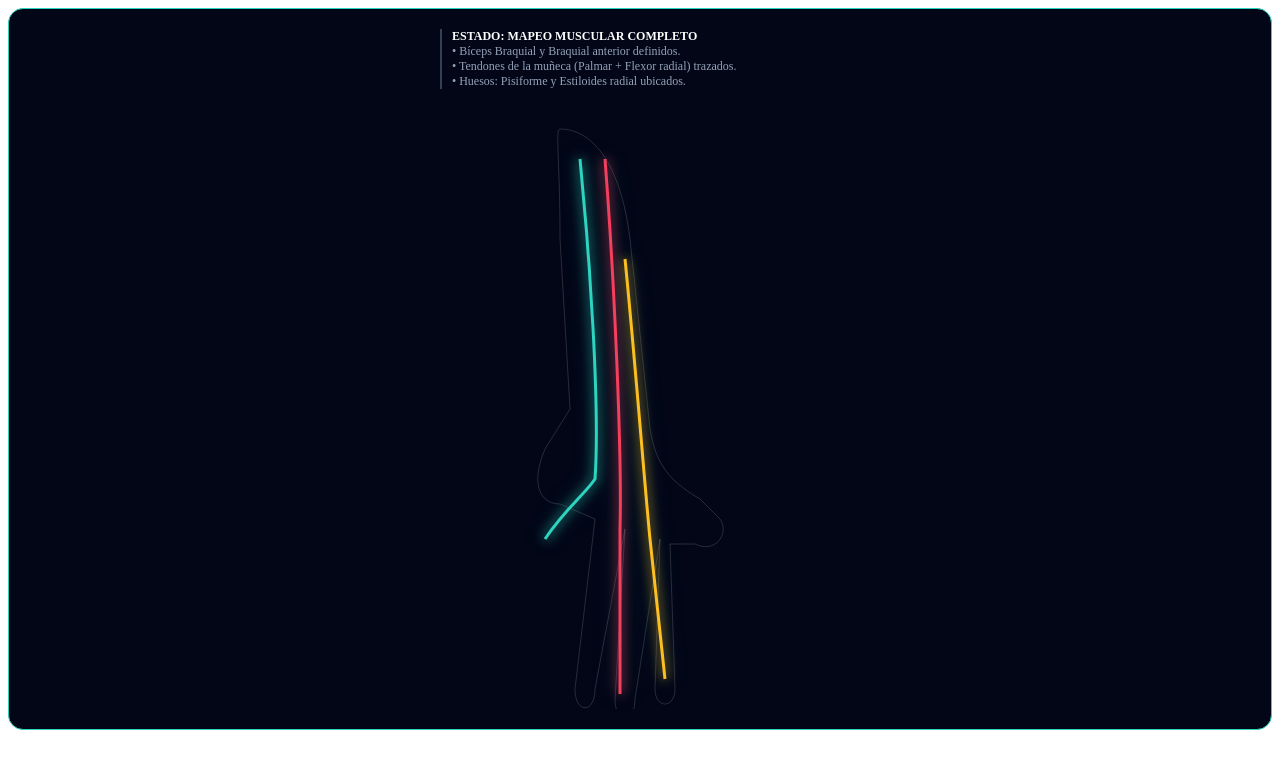
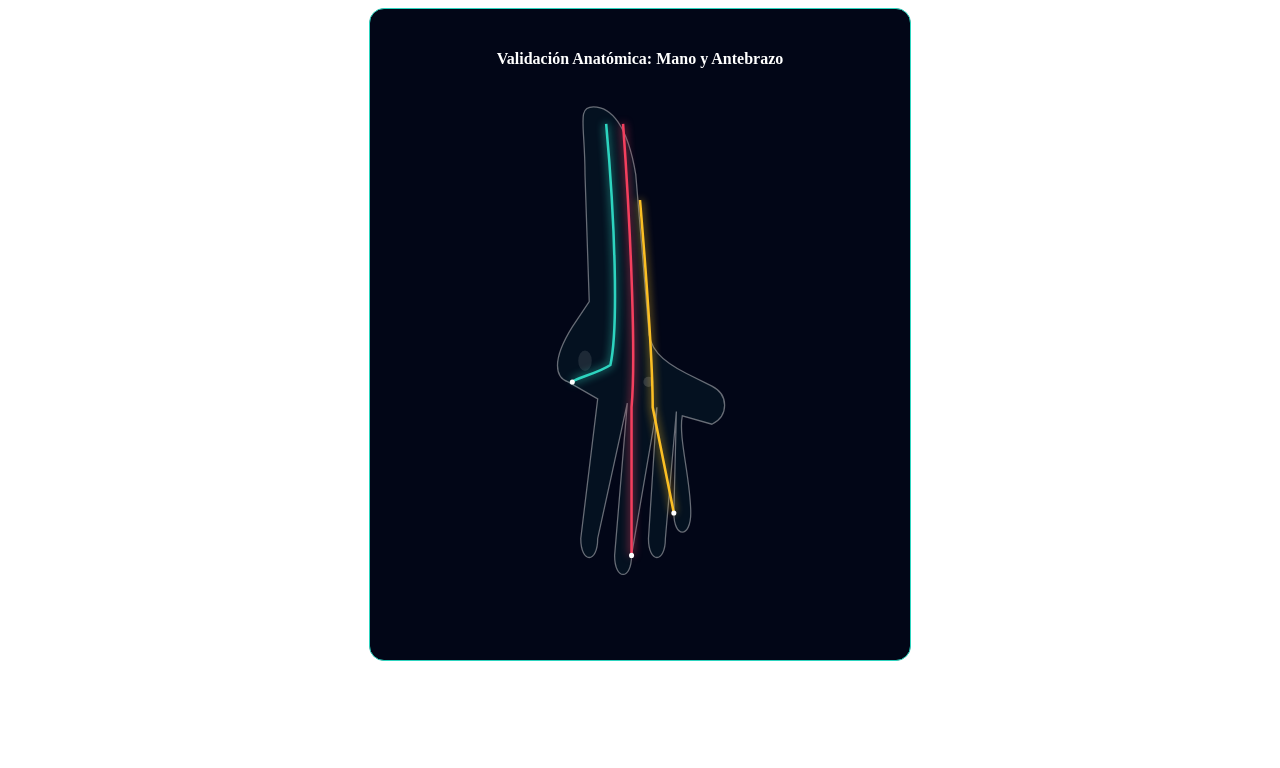
Before and after one commit to nekoblu/Test-AR, a plain HTML site: page index.html in a window 1280 px wide. Drawn offline with Linux system fonts and the light colour scheme.

Commit message:
Update index.html

```diff
--- a/index.html
+++ b/index.html
@@ -1,24 +1,30 @@
-<div style="background:#020617; padding:20px; border-radius:15px; border:1px solid #2dd4bf;">
-    <div style="position:relative; width:100%; max-width:400px; margin:auto;">
-        <div style="color:#94a3b8; font-size:12px; text-align:left; border-left:2px solid #334155; padding-left:10px; margin-bottom:20px;">
-            <b style="color:white">ESTADO: MAPEO MUSCULAR COMPLETO</b><br>
-            • Bíceps Braquial y Braquial anterior definidos.<br>
-            • Tendones de la muñeca (Palmar + Flexor radial) trazados.<br>
-            • Huesos: Pisiforme y Estiloides radial ubicados.
-        </div>
+<div style="background:#020617; padding:20px; border-radius:15px; border:1px solid #2dd4bf; max-width:500px; margin:auto;">
+    <h4 class="ancient" style="color:white; text-align:center; font-family:'Cinzel', serif;">Validación Anatómica: Mano y Antebrazo</h4>
 
-        <svg viewBox="0 0 400 600" style="width:100%; filter: drop-shadow(0 0 10px rgba(45,212,191,0.2));">
-            <path d="M120,20 C150,20 180,50 190,130 L210,320 C215,350 225,370 260,390 L280,410 C290,425 275,445 255,435 L230,435 L235,580 C235,600 215,600 215,580 L220,430 L195,590 C195,615 175,615 175,590 L185,420 L155,580 C155,605 135,605 135,580 L155,410 L120,395 C100,395 90,375 105,340 L130,300 L120,130 C120,50 115,20 120,20"
-                  fill="none" stroke="white" stroke-width="0.5" opacity="0.3"/>
+    <div style="position:relative; width:100%; height:550px;">
+        <svg viewBox="0 0 350 650" style="width:100%; height:100%;">
+            <path d="M120,20 C140,20 160,40 170,100 L185,280
+                     C185,305 200,320 230,335
+                     L260,350 C280,360 280,385 260,395 L225,385
+                     C220,410 235,460 235,500 C235,530 215,530 215,500 L218,380
+                     L205,530 C205,560 185,560 185,530 L195,375
+                     L165,550 C165,580 145,580 145,550 L160,370
+                     L125,530 C125,560 105,560 105,530 L125,365
+                     L90,345 C75,340 70,320 95,280 L115,250 L110,100 C110,40 100,20 120,20"
+                  fill="rgba(45, 212, 191, 0.05)" stroke="rgba(255,255,255,0.4)" stroke-width="1.5" />
 
-            <path d="M140,50 C150,150 160,300 155,370 C145,385 125,400 105,430"
-                  stroke="#2dd4bf" stroke-width="3" fill="none" style="filter:drop-shadow(0 0 6px #2dd4bf)"/>
+            <ellipse cx="110" cy="320" rx="8" ry="12" fill="rgba(255,255,255,0.1)" />
+            <circle cx="185" cy="345" r="6" fill="rgba(255,255,255,0.15)" />
 
-            <path d="M165,50 C175,180 182,350 180,420 L180,585"
-                  stroke="#f43f5e" stroke-width="3" fill="none" style="filter:drop-shadow(0 0 6px #f43f5e)"/>
+            <path d="M135,40 C145,150 150,280 140,325 C125,335 100,340 95,345"
+                  stroke="#2dd4bf" stroke-width="3" fill="none" style="filter:drop-shadow(0 0 5px #2dd4bf)"/>
 
-            <path d="M185,150 C195,250 205,380 210,430 L225,570"
-                  stroke="#fbbf24" stroke-width="3" fill="none" style="filter:drop-shadow(0 0 6px #fbbf24)"/>
-        </svg>
+            <path d="M155,40 C165,180 170,320 165,375 L165,550"
+                  stroke="#f43f5e" stroke-width="3" fill="none" style="filter:drop-shadow(0 0 5px #f43f5e)"/>
+
+            <path d="M175,130 C185,250 190,340 190,375 L215,500"
+                  stroke="#fbbf24" stroke-width="3" fill="none" style="filter:drop-shadow(0 0 5px #fbbf24)"/>
+
+            <circle cx="95" cy="345" r="3" fill="white" /> <circle cx="165" cy="550" r="3" fill="white" /> <circle cx="215" cy="500" r="3" fill="white" /> </svg>
     </div>
 </div>
```
